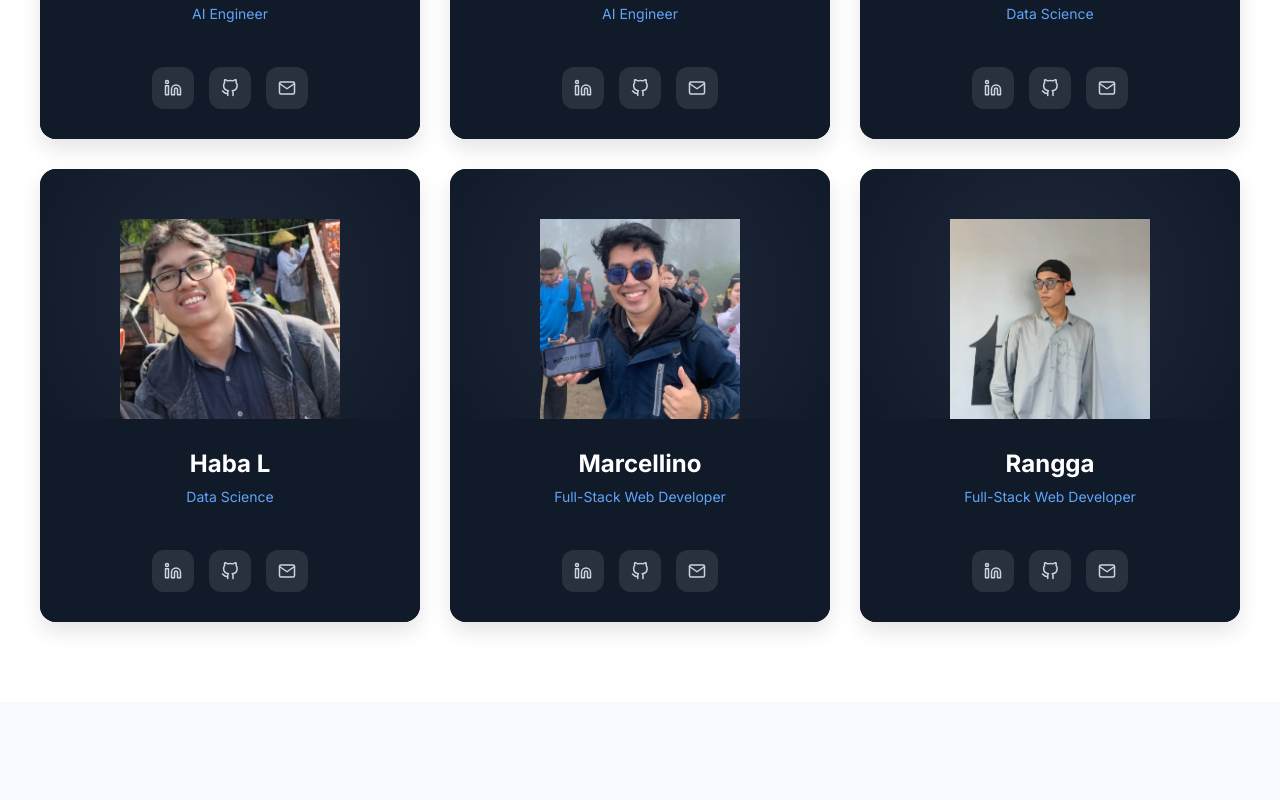
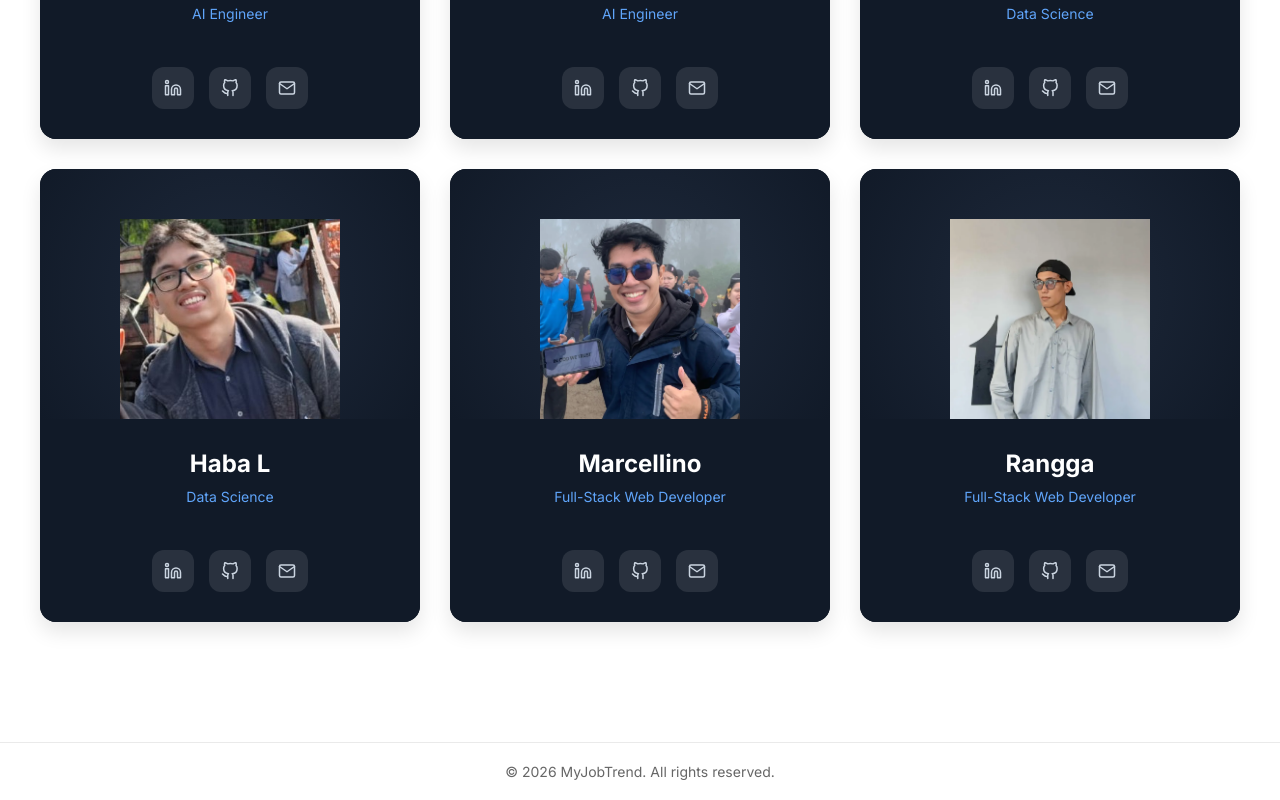
Before and after one commit to mcellpurba/capstone-akhir, a React (Vite) app: page / in a window 1280 px wide. Shown: the part 1278-2078 px from the top of the page. Before the commit the page ends 1980 px from the top, so only its background shows below. Built offline with nearby package versions, Linux system fonts and the light colour scheme; no server answers.

Commit message:
buat footer

```diff
--- a/src/pages/Home.jsx
+++ b/src/pages/Home.jsx
@@ -202,6 +202,13 @@ function Home() {
 
         </div>
       </section>
+
+      {/* Footer Section */}
+      <footer className="footer-section" style={{ textAlign: 'center', padding: '20px', marginTop: '40px', borderTop: '1px solid var(--border-color, #eaeaea)' }}>
+        <p style={{ color: 'var(--text-secondary, #666)', fontSize: '14px' }}>
+          &copy; {new Date().getFullYear()} MyJobTrend. All rights reserved.
+        </p>
+      </footer>
     </div>
   );
 }
```
